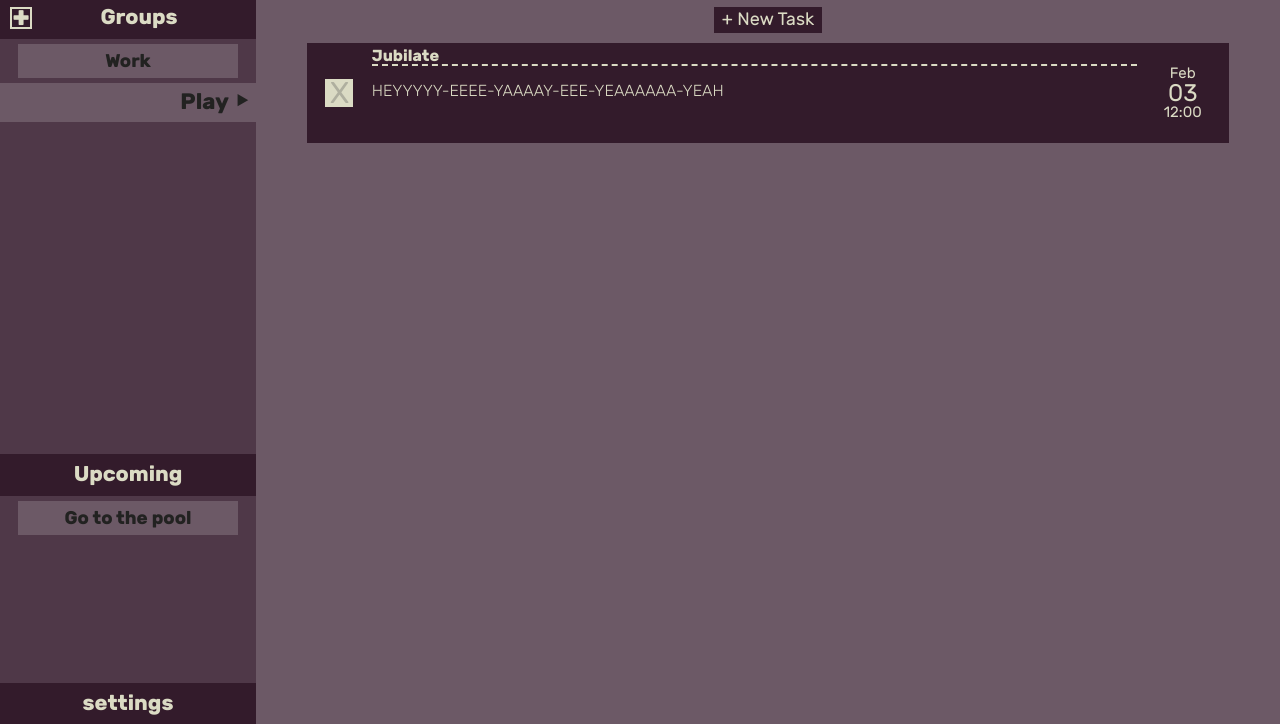
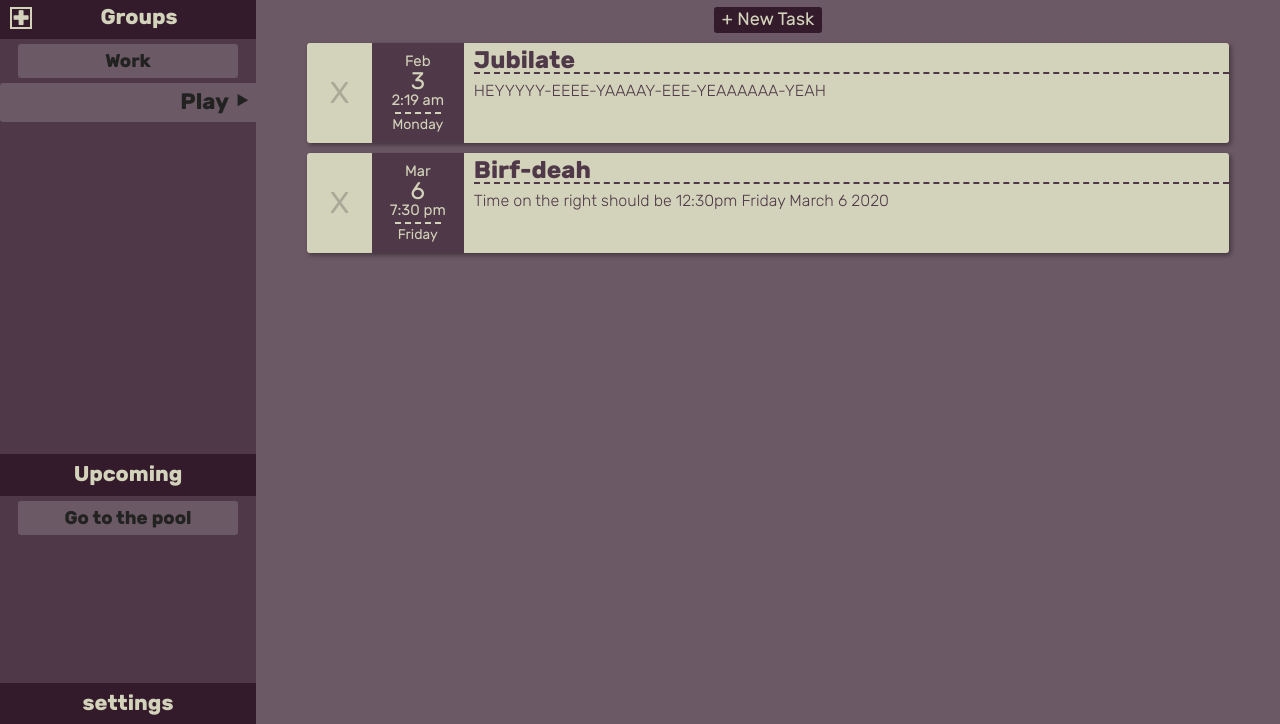
Before and after one commit to Y0ss-Please/doitup, a website with bundled scripts: page public/index.html in a window 1280 px wide. Shown: the part 76-800 px from the top of the page. Built offline with nearby package versions, Linux system fonts and the light colour scheme; files whose address does not match are found by name.

Commit message:
Time functions work properly

```diff
--- a/public/css/styles.css
+++ b/public/css/styles.css
@@ -4,7 +4,7 @@
     --light-bg: #6c5966;
 
     --dark-font: ;
-    --light-font: rgb(219, 219, 196);
+    --light-brown: rgb(211, 211, 187);
 }
 
 @font-face {
@@ -51,7 +51,7 @@ border: 3px solid var(--light-bg);
 html, body {
     height: 100%;
     font-family: rubik-regular;
-    color: var(--light-font);
+    color: var(--light-brown);
     background-color: var(--middle-bg);
     margin: 0;
 
@@ -73,7 +73,7 @@ html, body {
     display: inline-block;
     margin-top: 5px;
     font-size: calc(25px + 3vw);
-    color: var(--light-font);
+    color: var(--light-brown);
     font-family: 'rubik-black';
 }
 
@@ -93,7 +93,7 @@ html, body {
 .flex-container {
     display: flex;
     /* min-height: 100% - top-bar height */
-    min-height: calc(100% - (35px + 3vw));
+    height: calc(100% - (35px + 3vw));
 }
 
 /* -- LEFT MENU --*/
@@ -119,6 +119,7 @@ html, body {
     color: rgb(34, 34, 33);
     text-align: center;
     cursor: pointer;
+    border-radius: 3px;
 }
 
 .groups:hover {
@@ -157,7 +158,7 @@ html, body {
     font-family: 'rubik-black';
     font-size: 28px;
     line-height: 16px;
-    border: 2px solid var(--light-font);
+    border: 2px solid var(--light-brown);
     float: left;
     cursor: pointer;
 }
@@ -186,6 +187,7 @@ html, body {
     font-size: 18px;
     padding: 4px;
     cursor: pointer;
+    border-radius: 3px;
 }
 
 .add-task:hover {
@@ -204,7 +206,7 @@ html, body {
 .checkbox {
     height: 28px;
     width: 28px;
-    background-color: var(--light-font);
+    background-color: var(--light-brown);
     text-align: center;
     font-size: 30px;
     color: rgba(73, 73, 73, 0.301);
@@ -217,12 +219,15 @@ html, body {
 
 .task {
     display: grid;
-    grid-template-columns: 7% 1fr 10%;
+    grid-template-columns: 7% 10% 1fr;
     grid-template-rows: 30% 1fr;
     margin: 10px auto;
     height: 100px;
-    background-color: var(--dark-bg);
+    background-color: var(--light-brown);
+    color: var(--middle-bg);
     width: 90%;
+    box-shadow: 2px 2px 5px rgba(0, 0, 0, 0.418);
+    border-radius: 3px;
 }
 
 .empty {
@@ -237,20 +242,20 @@ html, body {
 .title {
     font-family: 'rubik-bold';
     margin-top: 5px;
+    font-size: 24px;
+    margin-left: 10px;
 }
 
 .title>hr {
-    color: var(--light-font);
     border: none;
-    border-top: 2px dashed var(--light-font);
-    margin: 0;
+    border-top: 2px dashed var(--middle-bg);
+    margin:0;
     width: 100%;
 }
 
 .description {
     font-family: 'rubik-light';
-    margin-top: 10px;
-    margin-bottom: 10px;
+    margin: 10px 0 10px 10px;
     overflow: hidden;
 }
 
@@ -259,13 +264,23 @@ html, body {
     flex-direction: column;
     justify-content: center;
     align-items: center;
-    grid-column: 3;
+    grid-column: 2;
     grid-row: 1 / span end;
+    background-color: var(--middle-bg);
+    color: var(--light-brown);
+}
+
+.due-date>hr {
+    margin: 4px 0 4px 0;
+    border: none;
+    border-top: 2px dashed var(--light-brown);
+    width: 50%;
 }
 
 .month { font-size: 15px; }
-.day { font-size: 24px; }
+.date { font-size: 24px; }
 .time { font-size: 15px; }
+.day { font-size: 14px; }
 
 /* Overlay Styles */
 
@@ -288,7 +303,7 @@ html, body {
     margin: 0 auto;
     width: 50%;
     height: 100%;
-    background-color: var(--light-font);
+    background-color: var(--light-brown);
     box-shadow: 4px 4px 8px rgba(31, 31, 31, 0.712);
     overflow: auto;
 }
@@ -348,7 +363,7 @@ html, body {
     margin: 0;
     text-align: right;
     background-color: var(--middle-bg);
-    color: var(--light-font);
+    color: var(--light-brown);
 }
 
 .overlay-form input,select{
--- a/public/modules/DOM_manipulation.js
+++ b/public/modules/DOM_manipulation.js
@@ -1,3 +1,5 @@
+import { getDayFromTime, getMonthFromTime, getDateFromTime, getTimeFromTime, dateTimeToString } from './time_control.js';
+
 export function renderDOM(tasks, groups) {
     const activeGroup = getActiveGroup(groups);
     renderTasks(tasks, activeGroup);
@@ -94,21 +96,23 @@ function renderTasks(tasks, activeGroup) {
 
     if (activeTasks.length != 0) {
         activeTasks.forEach((e) => {
-            const html ='<div class="checkbox-container">' +
-                            '<div class="checkbox">X</div>' +
-                        '</div>' +
-                        `<div class="title">${e.title}` +
-                            '<span class="tag"></span>' +
-                            '<hr>' +
-                        '</div>' +
-                        '<div class="description">' +
-                            `<p>${e.description}</p>` +
-                        '</div>' +
-                        '<div class="due-date">' +
-                            '<div class="month">Feb</div>' +
-                            '<div class="day">03</div>' +
-                            '<div class="time">12:00</div>' +
-                        '</div>';
+            const html =`<div class="checkbox-container">
+                            <div class="checkbox">X</div>
+                        </div>
+                        <div class="title">${e.title}
+                            <span class="tag"></span>
+                            <hr>
+                        </div>
+                        <div class="description">
+                            <p>${e.description}</p>
+                        </div>
+                        <div class="due-date">
+                            <div class="month">${getMonthFromTime(dateTimeToString(e.dateTime))}</div>
+                            <div class="date">${getDateFromTime(dateTimeToString(e.dateTime))}</div>
+                            <div class="time">${getTimeFromTime(dateTimeToString(e.dateTime))}</div>
+                            <hr>
+                            <div class="day">${getDayFromTime(dateTimeToString(e.dateTime))}</div>
+                        </div>`;
             const newTask = document.createElement('div');
             newTask.className = 'task';
             newTask.innerHTML = html;
--- /dev/null
+++ b/public/modules/time_control.js
@@ -0,0 +1,72 @@
+// Time functions
+/* Convert user entered date to epoch time */
+export function userDateToEpoch(date, hour, minute, ampm) {
+    const dates = date.split('-'); // date from html date picker is in format: 2020-02-14
+    const newYear = dates[0];
+    const newMonth = dates[1]-1; // offset by -1. html date picker treats January as '01' rather than '00'
+    const newDate = dates[2]
+    hour = parseInt(hour);
+    minute = parseInt(minute);
+    if (ampm == 'pm' && hour != 12) { hour = hour + 12; } // convert 12hr to 24hr
+    else if (ampm == 'am' && hour == 12){ hour = 0; }
+    const newEpochDate = new Date(newYear, newMonth, newDate, hour, minute,0,0);
+    return newEpochDate.getTime();
+}
+/* -- Get Displayable date from epoch time -- */
+export function dateTimeToString(dateTime){
+    return new Date(dateTime);
+}
+
+export function getFullDateFromTime(time) {
+    return getDayFromTime(time)+' '+getMonthFromTime(time)+' '+getDateFromTime(time)+' '+getTimeFromTime(time);
+}
+
+export function getMonthFromTime(time) {
+    const months = [];
+    months[0] = 'Jan';
+    months[1] = 'Feb';
+    months[2] = 'Mar';
+    months[3] = 'Apr';
+    months[4] = 'May';
+    months[5] = 'Jun';
+    months[6] = 'Jul';
+    months[7] = 'Aug';
+    months[8] = 'Sep';
+    months[9] = 'Oct';
+    months[10] = 'Nov';
+    months[11] = 'Dec';
+    return months[time.getMonth()];
+}
+
+export function getDayFromTime(time) {
+    const days = [];
+    days[0] = 'Sunday';
+    days[1] = 'Monday';
+    days[2] = 'Tuesday';
+    days[3] = 'Wednesday';
+    days[4] = 'Thursday';
+    days[5] = 'Friday';
+    days[6] = 'Saturday';
+
+    return days[time.getDay()];
+}
+
+export function getDateFromTime(time) {
+    return time.getDate();
+}
+
+export function getTimeFromTime(time) {
+    let hour = time.getHours();
+    let ampm = 'am';
+    if (hour >= 12) {
+        ampm = 'pm';
+        if (hour != 12) hour = hour - 12;
+    } else if (hour == 0) {
+        hour = 12;
+    }
+    let minutes = time.getMinutes().toString();
+    if (minutes[1] == null) {
+        minutes = '0' + minutes;
+    }
+    return hour+':'+minutes+' '+ampm;
+}
--- a/public/script.js
+++ b/public/script.js
@@ -1,5 +1,5 @@
-import {renderDOM} from './modules/DOM_manipulation.js';
-import {renderOverlay} from './modules/DOM_manipulation.js';
+import {renderDOM, renderOverlay} from './modules/DOM_manipulation.js';
+import {userDateToEpoch} from './modules/time_control.js';
 
 let taskID = 0;
 let tasks = [];
@@ -50,9 +50,7 @@ function prepareNewTask() {
     const [title, description, date, hour, minute, ampm, group, sms, email, reminder, recurring]
     = [form[0].value, form[1].value, form[2].value, form[3].value, form[4].value,
     form[5].value, form[6].value, form[7].value, form[8].value, form[9].value, form[10].value];
-
-    const dateTime = Date.now(); // TODO: set sateTime to the entered value!
-
+    const dateTime = userDateToEpoch(date,hour,minute,ampm); // TODO: set sateTime to the entered value!
     createNewTask(title, description, dateTime, group, sms, email, reminder, recurring);
 }
 
@@ -91,6 +89,7 @@ function dummyEntries() {
     createNewTask('Make Do-It-Up', 'Lorem Impsum Set Dola', Date.now(), 'work', 'true', 'true', '1 hour before', 'every week');
     createNewTask('Eat Food', 'Chomp, gobble, slurp', Date.now(), 'work', 'false', 'false', 'false', 'false');
     createNewTask('Jubilate', 'HEYYYYY-EEEE-YAAAAY-EEE-YEAAAAAA-YEAH', Date.now(), 'play', 'false', 'true', '1 day bofore', 'every month');
+    createNewTask('Birf-deah', 'Time on the right should be 12:30pm Friday March 6 2020', 1583523000000, 'play', 'false', 'true', '1 day bofore', 'every month');
     const newGroup = new Group('work');
     // newGroup.active = true;
     const newerGroup = new Group('play');
@@ -101,31 +100,4 @@ function dummyEntries() {
 /* -- Initial Function Call --*/
 dummyEntries();
 render(tasks, groups);
-
-
-/* -- TODO --*/
-
-/*
-Timey Wimey crap. Tasks need to store dates as Epoch time, but DOM needs to display
-dates and times relative to the current users timezone. One day when I get around to making
-cron jobs this should make life a lot easier.
-
-Also there should be an array of tasks that need to be remindered. Cron job will check for
-tasks with a matching time, send reminder and remove it from the list. Back end stuff, will
-probably do way later, but it needs doing some time...
-*/
-
-// Messing with the fabric of space-time //
-const someDate = new Date();
-console.log('user date: '+someDate);
-console.log('GMT date: '+someDate.toGMTString());
-console.log('Epoch date: '+someDate.getTime());
-
-
-const userDate = new Date();
-const userUTCOffset = userDate.getTimezoneOffset();
-
-
-
-console.log(userUTCOffset);
 console.table(tasks);
```
